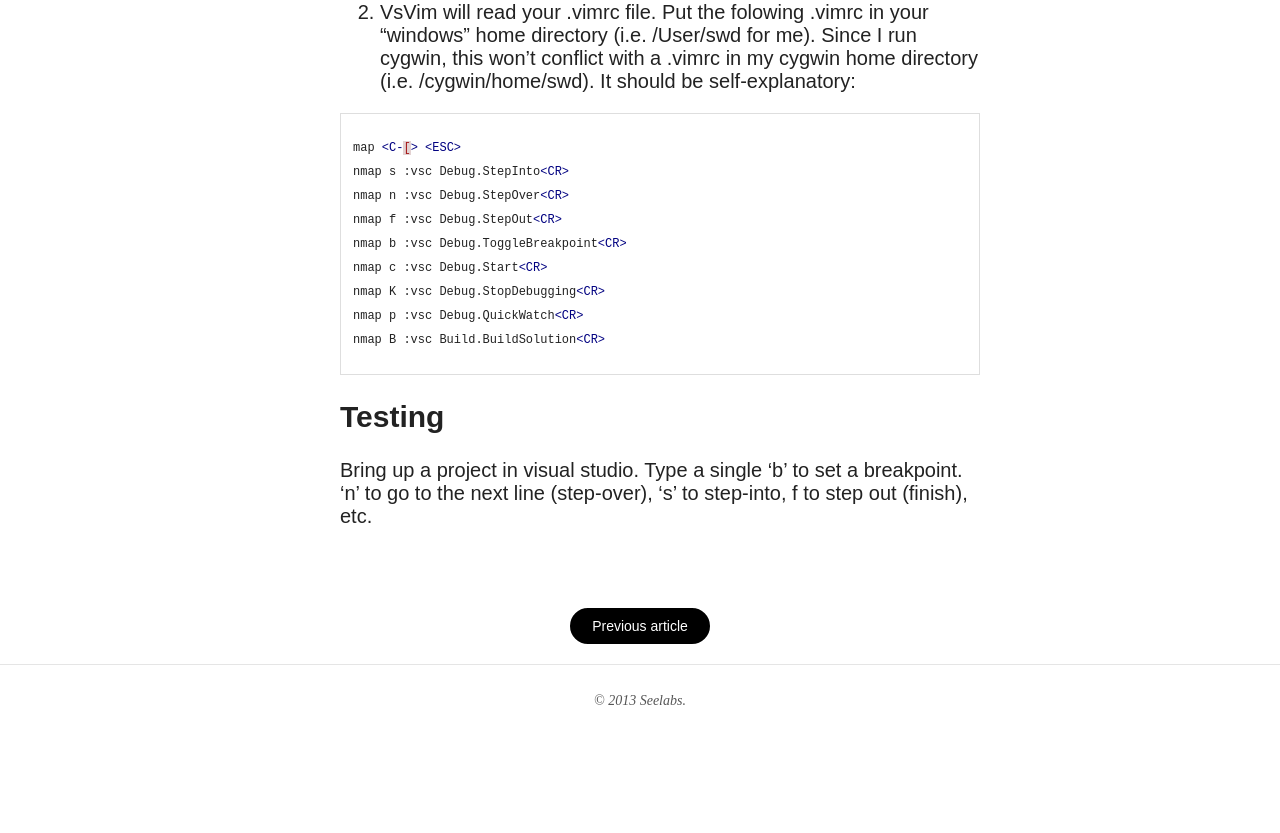
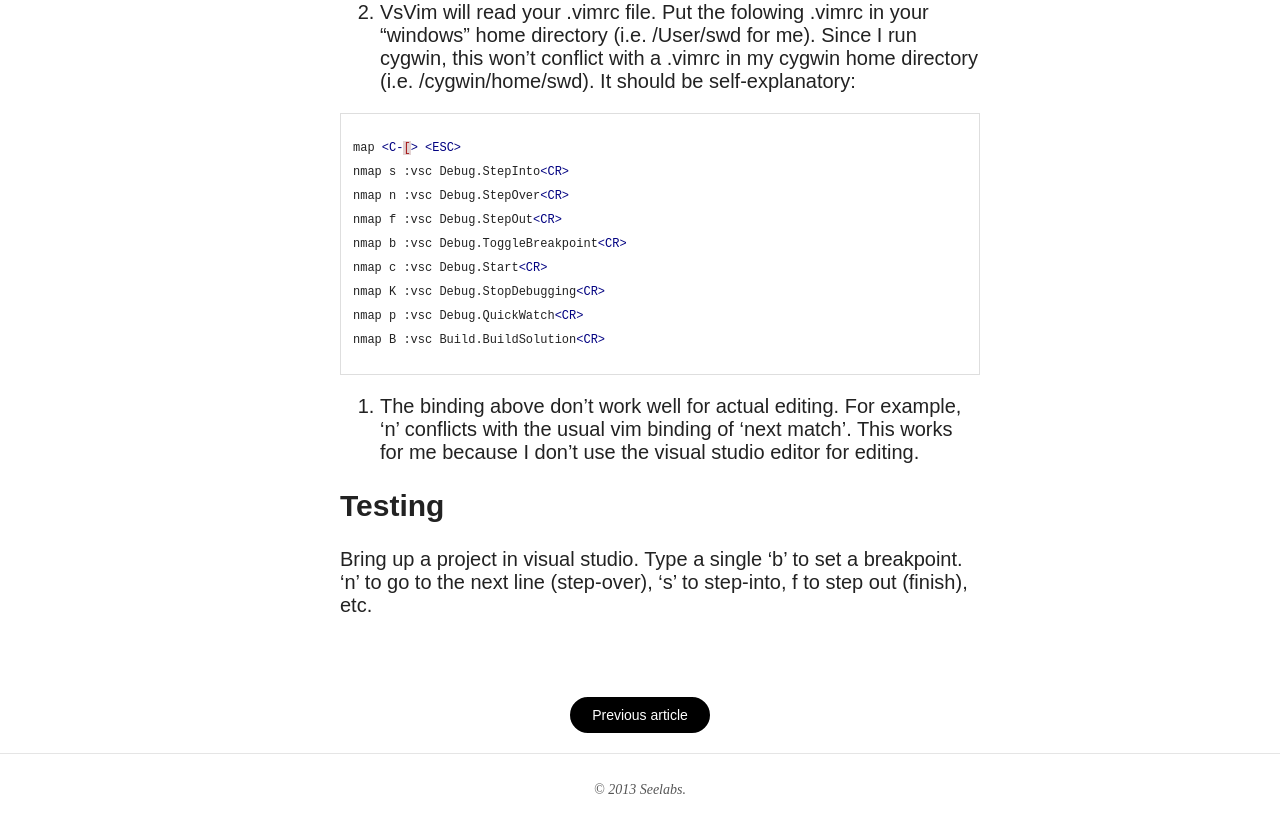
Before and after one commit to seelabs/seelabs.github.io, a Jekyll site: the page built from _posts/2013-12-30-vsvim-debug-settings.md, in a window 1280 px wide and 900 px high, scrolled down 1337 px. Shown: the top 833 px of the window. Built offline with Jekyll 4.4.1, drawn with Linux system fonts in a browser that asks for light colours; nearby versions of some CDN libraries; before the commit the page ends 2148 px from its top, so only the background shows below that.

Commit message:
Warning about 'n' conflicting with usual vim meaning.

```diff
--- a/_posts/2013-12-30-vsvim-debug-settings.md
+++ b/_posts/2013-12-30-vsvim-debug-settings.md
@@ -55,6 +55,11 @@ nmap p :vsc Debug.QuickWatch<CR>
 nmap B :vsc Build.BuildSolution<CR>
 {% endhighlight %}
 
+3. The binding above don't work well for actual editing. For example, 'n'
+   conflicts with the usual vim binding of 'next match'.  This works for me
+   because I don't use the visual studio editor for editing.
+
+
 # Testing
 
 Bring up a project in visual studio. Type a single 'b' to set a breakpoint. 'n'
```
